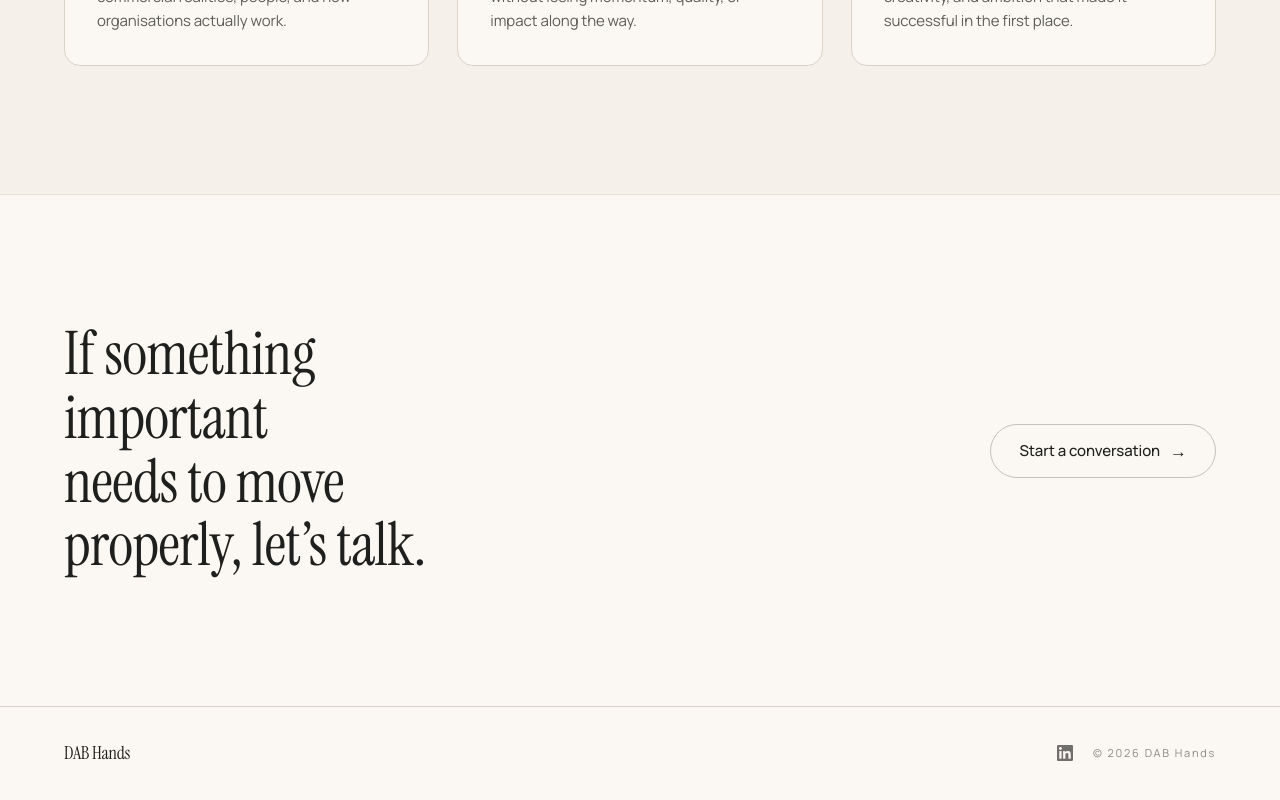
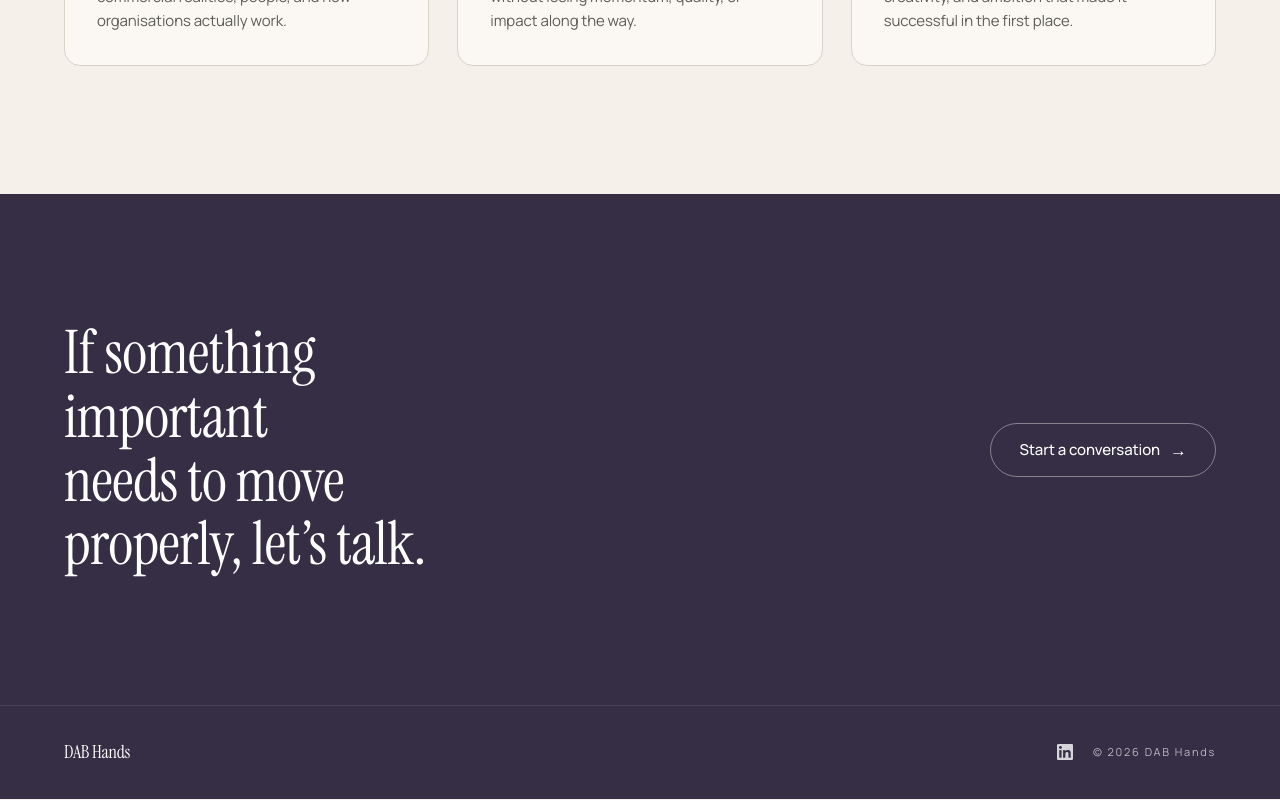
Before and after one commit to darrenbrett-lang/dabhands.delivery, a Next.js app: page / in a window 1280 px wide. Shown: the part 3671-4471 px from the top of the page. Built offline with nearby package versions, Linux system fonts and the light colour scheme.

Commit message:
Plum footer + homepage CTA with white text; fix unlayered h1-h6 colour hiding headings on dark sections
Co-Authored-By: Claude Opus 4.8 <noreply@anthropic.com>

```diff
--- a/components/Footer.tsx
+++ b/components/Footer.tsx
@@ -36,10 +36,10 @@ export const Footer = ({ variant = 'default' }: { variant?: FooterVariant }) =>
       </section>
     )}
 
-    <footer className="bg-paper text-graphite border-t border-stone">
+    <footer className="bg-plum text-white/80 border-t border-bone/10">
       <div className="max-w-screen-xl mx-auto px-6 md:px-10 lg:px-16 py-8">
         <div className="flex flex-col md:flex-row items-start md:items-center justify-between gap-5">
-          <Link href="/" className="font-serif text-ink text-[18px] tracking-[-0.01em]" aria-label="DAB Hands, home">
+          <Link href="/" className="font-serif text-white text-[18px] tracking-[-0.01em]" aria-label="DAB Hands, home">
             DAB Hands
           </Link>
           <div className="flex items-center gap-5">
@@ -48,12 +48,12 @@ export const Footer = ({ variant = 'default' }: { variant?: FooterVariant }) =>
               target="_blank"
               rel="noopener noreferrer"
               aria-label="DAB Hands on LinkedIn"
-              className="opacity-55 hover:opacity-100 transition-opacity"
+              className="opacity-80 hover:opacity-100 transition-opacity"
             >
               {/* eslint-disable-next-line @next/next/no-img-element */}
-              <img src="/images/logos/linkedin-app-white-icon.webp" alt="" width={16} height={16} loading="lazy" decoding="async" className="block" style={{ filter: 'brightness(0)' }} />
+              <img src="/images/logos/linkedin-app-white-icon.webp" alt="" width={16} height={16} loading="lazy" decoding="async" className="block" />
             </a>
-            <p className="text-[11px] tracking-[0.16em] text-graphite/70">© 2026 DAB Hands</p>
+            <p className="text-[11px] tracking-[0.16em] text-white/65">© 2026 DAB Hands</p>
           </div>
         </div>
       </div>
--- a/pages/index.tsx
+++ b/pages/index.tsx
@@ -208,18 +208,18 @@ export default function Home() {
         </section>
 
         {/* ── FINAL CTA (the decision) ─────────────── */}
-        <section className="bg-paper text-ink py-20 md:py-32 border-t border-stone/60">
+        <section className="bg-plum text-white py-20 md:py-32">
           <div className="max-w-screen-xl mx-auto px-6 md:px-10 lg:px-16">
             <div className="flex flex-col lg:flex-row lg:items-center lg:justify-between gap-10">
               <FadeUp>
-                <h2 className="text-[34px] md:text-[52px] lg:text-[60px] leading-[1.04] max-w-[16ch]">
+                <h2 className="text-[34px] md:text-[52px] lg:text-[60px] leading-[1.04] text-white max-w-[16ch]">
                   If something important needs to move properly, let’s talk.
                 </h2>
               </FadeUp>
               <FadeUp delay={0.1}>
                 <a
                   href={mailto({ subject: 'Starting a conversation' })}
-                  className="group inline-flex shrink-0 items-center gap-2.5 rounded-full border border-ink/25 px-7 py-3.5 text-[15px] font-medium text-ink transition-colors duration-300 hover:bg-ink hover:text-bone"
+                  className="group inline-flex shrink-0 items-center gap-2.5 rounded-full border border-white/40 px-7 py-3.5 text-[15px] font-medium text-white transition-colors duration-300 hover:bg-white hover:text-ink"
                 >
                   Start a conversation
                   <span aria-hidden className="text-[17px] leading-none transition-transform duration-300 group-hover:translate-x-0.5">→</span>
--- a/styles/globals.css
+++ b/styles/globals.css
@@ -75,11 +75,13 @@ section {
 }
 
 /* Display type: Instrument Serif. Elegant, confident, allowed to breathe.
-   Single weight (400). Colour defaults to ink; override with text-* on dark. */
+   Single weight (400). Colour is INHERITED from the section (text-ink on light,
+   text-bone / text-white on dark). Do NOT set `color` here: this rule is
+   unlayered, so it would beat the Tailwind text-* utilities and force every
+   heading dark (invisible on plum sections). */
 h1, h2, h3, h4, h5, h6 {
   font-family: var(--font-serif);
   font-weight: 400;
-  color: var(--color-ink);
   letter-spacing: -0.01em;
   line-height: 1.06;
   text-wrap: balance;
```
Also changed, not shown: 1 other file (tests, documents, lock files or other folders).
